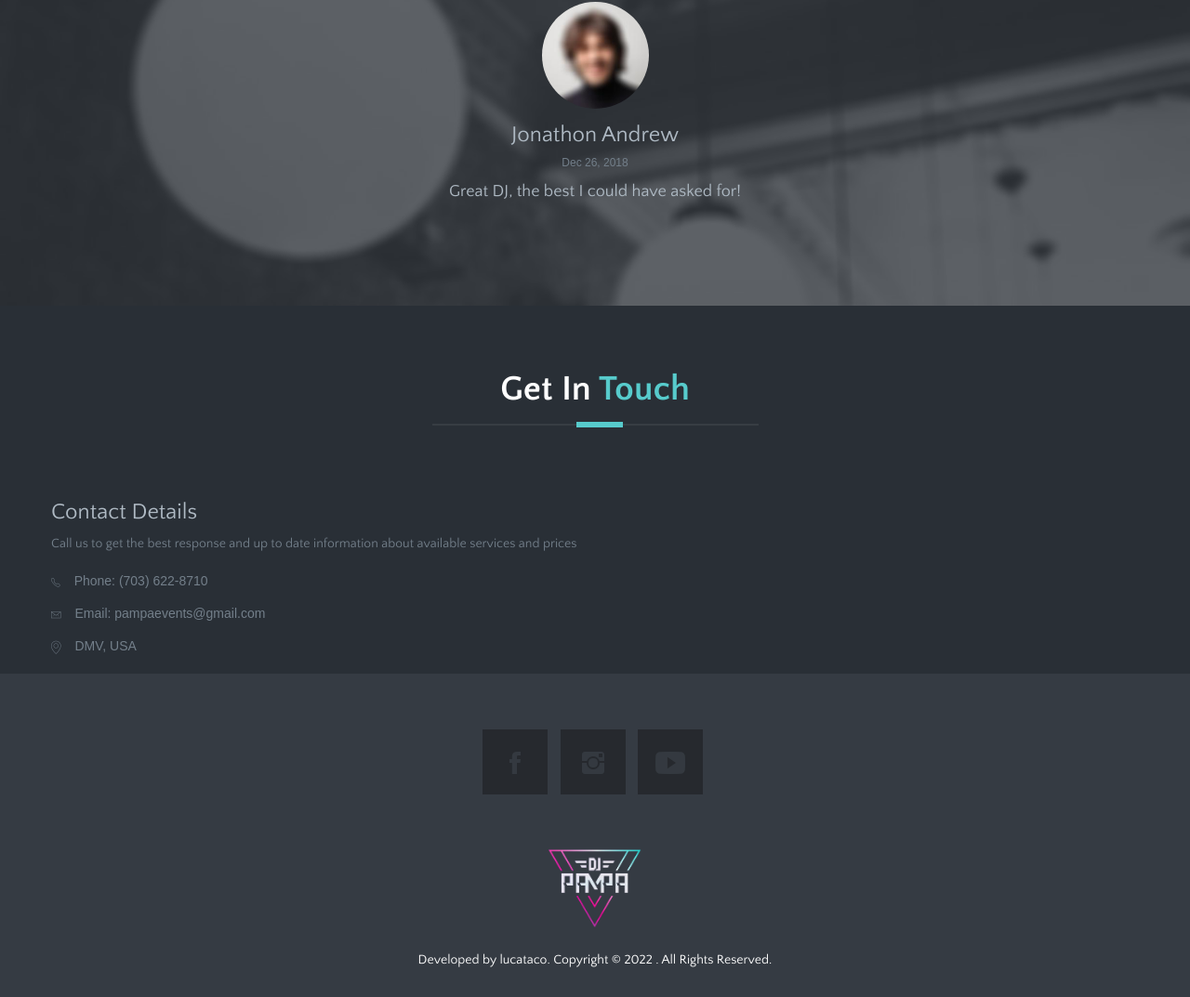
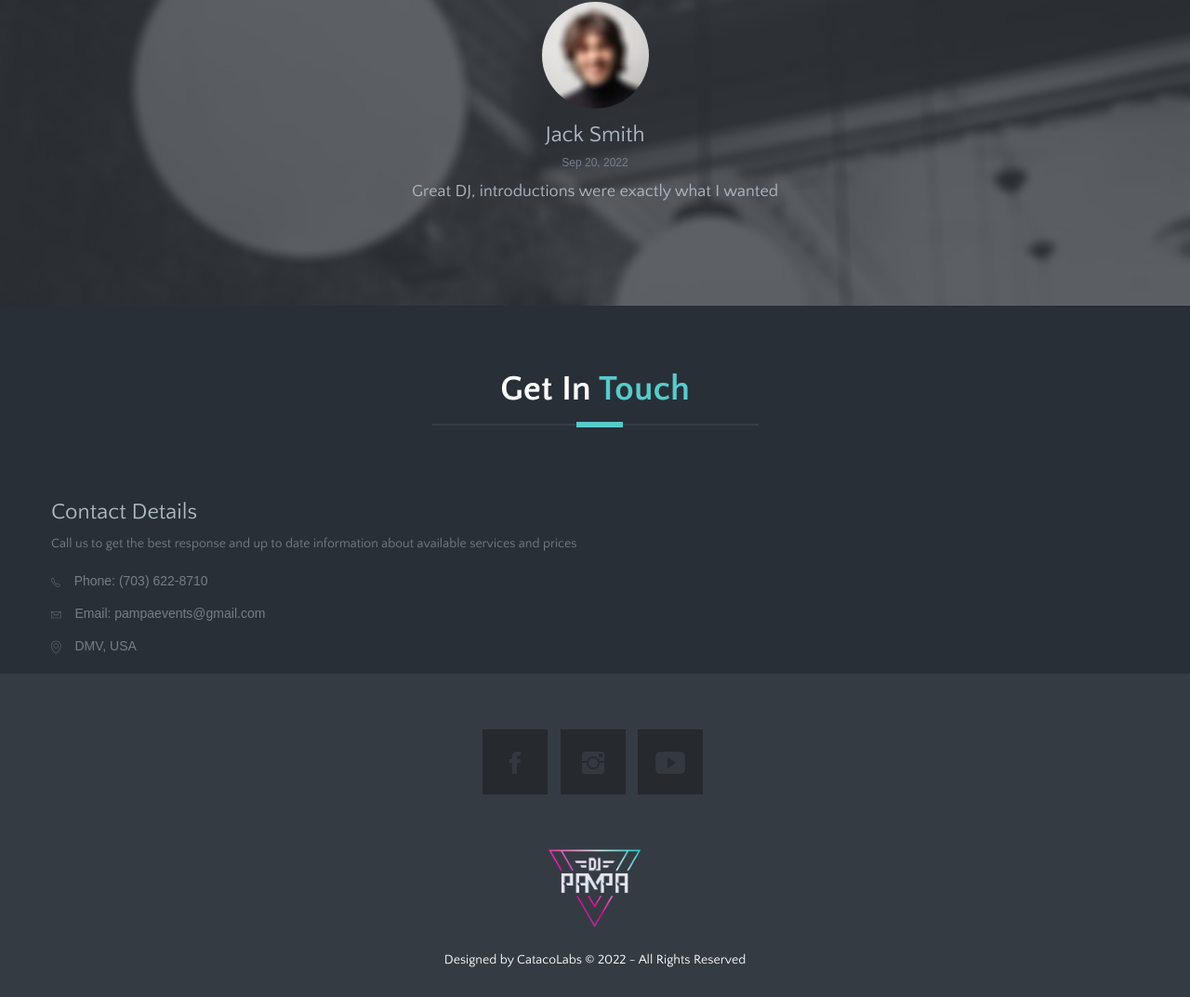
Before and after one commit to lucataco/djpampa, a plain HTML site: page index.html in a window 1280 px wide. Shown: the part 3776-4849 px from the top of the page at 93% size. Drawn offline with Linux system fonts and the light colour scheme; some packages are replaced by stand-ins of ours; files whose address does not match are found by name; a web font is replaced by a local one.

Commit message:
Update footer to link to Catacolabs

```diff
--- a/index.html
+++ b/index.html
@@ -5,22 +5,12 @@
 <!--[if gt IE 8]><!-->
 <html class="no-js">
   <!--<![endif]-->
-
   <head>
     <meta http-equiv="Content-Type" content="text/html; charset=UTF-8" />
     <meta name="description" content="DJ Pampas website " />
-
     <title>DJ Pampa</title>
-
-    <!-- Mobile Specific Meta
-		================================================== -->
+    <!-- Mobile Specific Meta-->
     <meta name="viewport" content="width=device-width, initial-scale=1" />
-
-    <!-- Favicon -->
-    <!-- <link rel="shortcut icon" type="image/x-icon" href="img/favicon.png" /> -->
-
-    <!-- CSS
-		================================================== -->
     <!-- Fontawesome Icon font -->
     <link rel="stylesheet" href="plugins/themefisher-font/style.css" />
     <!-- bootstrap.min css -->
@@ -44,11 +34,8 @@
     <!-- Main Stylesheet -->
     <link rel="stylesheet" href="css/style.css" />
   </head>
-
   <body id="body" data-spy="scroll" data-target=".navbar" data-offset="50">
-    <!--
-	    Start Preloader
-	    ==================================== -->
+    <!-- Start Preloader -->
     <div class="preloader">
       <div class="sk-cube-grid">
         <div class="sk-cube sk-cube1"></div>
@@ -62,28 +49,20 @@
         <div class="sk-cube sk-cube9"></div>
       </div>
     </div>
-    <!-- End Preloader
-        ==================================== -->
-
-    <!--
-Welcome Slider
-==================================== -->
-
+    <!-- Welcome Slider -->
     <section
       class="hero-area overlay"
       style="background-image: url('images/banner/hero-area.jpg')"
     >
       <div class="block">
         <img src="./images/logo.png" height="500" />
-        <!-- <h1>DJ Pampa</h1> -->
         <h2>DJ | MC | Sound | Lighting | Entertainment</h2>
-        <a data-scroll href="#services" class="btn btn-transparent">Book Now</a>
+        <a data-scroll href="#contact-us" class="btn btn-transparent"
+          >Book Now</a
+        >
       </div>
     </section>
-
-    <!--
-  Fixed Navigation
-  ==================================== -->
+    <!-- Fixed Navigation -->
     <header id="navigation" class="navbar navigation">
       <div class="container">
         <div class="navbar-header">
@@ -99,15 +78,11 @@ Welcome Slider
             <span class="icon-bar"></span>
             <span class="icon-bar"></span>
           </button>
-          <!-- /responsive nav button -->
-
           <!-- logo -->
           <a class="navbar-brand logo" href="#body">
             <img src="images/logo.png" width="65px" height="65px" />
           </a>
-          <!-- /logo -->
         </div>
-
         <!-- main nav -->
         <nav class="collapse navbar-collapse navbar-right" role="Navigation">
           <ul id="nav" class="nav navbar-nav navigation-menu">
@@ -118,17 +93,10 @@ Welcome Slider
             <li><a data-scroll href="#contact-us">Contact</a></li>
           </ul>
         </nav>
-        <!-- /main nav -->
       </div>
     </header>
-    <!--
-  End Fixed Navigation
-  ==================================== -->
-
-    <!--
-		Start About Section
-		==================================== -->
-
+    <!-- End Fixed Navigation -->
+    <!--Start About Section -->
     <section class="section about-2 padding-0 bg-dark" id="about">
       <div class="container-fluid">
         <div class="row">
@@ -137,8 +105,6 @@ Welcome Slider
             <h2>About <span class="color">DJ Pampa</span></h2>
             <div class="border"></div>
           </div>
-          <!-- /section title -->
-
           <div class="col-md-6 padding-0">
             <img
               class="img-responsive"
@@ -202,10 +168,7 @@ Welcome Slider
         </div>
       </div>
     </section>
-
-    <!--
-Start Call To Action
-==================================== -->
+    <!-- Start Call To Action  -->
     <section class="call-to-action section-sm bg-1 overly">
       <div class="container">
         <div class="row">
@@ -216,15 +179,10 @@ Start Call To Action
             <a href="#" class="btn btn-main">Book us for your next event</a>
           </div>
         </div>
-        <!-- End row -->
       </div>
-      <!-- End container -->
     </section>
-    <!-- End section -->
 
-    <!-- Start Services Section
-==================================== -->
-
+    <!-- Start Services Section -->
     <section id="services" class="bg-one section">
       <div class="container">
         <div class="row">
@@ -233,7 +191,6 @@ Start Call To Action
             <h2>Our <span class="color">Services</span></h2>
             <div class="border"></div>
           </div>
-          <!-- /section title -->
 
           <!-- Single Service Item -->
           <article
@@ -252,9 +209,6 @@ Start Call To Action
               </p>
             </div>
           </article>
-          <!-- End Single Service Item -->
-
-          <!-- Single Service Item -->
           <article
             class="col-md-4 col-sm-6 col-xs-12 wow fadeInUp"
             data-wow-duration="500ms"
@@ -272,9 +226,6 @@ Start Call To Action
               </p>
             </div>
           </article>
-          <!-- End Single Service Item -->
-
-          <!-- Single Service Item -->
           <article
             class="col-md-4 col-sm-6 col-xs-12 wow fadeInUp"
             data-wow-duration="500ms"
@@ -291,30 +242,21 @@ Start Call To Action
               </p>
             </div>
           </article>
-          <!-- End Single Service Item -->
         </div>
-        <!-- End row -->
       </div>
-      <!-- End container -->
     </section>
-    <!-- End section -->
 
-    <!-- Start Portfolio Section
-		=========================================== -->
+    <!-- Start Portfolio Section -->
     <section class="portfolio section section-bg overly" id="portfolio">
       <div class="container">
         <div class="row">
           <div class="col-lg-12">
-            <!-- section title -->
             <div class="title text-center">
               <h2>Past <span class="color">Events</span></h2>
               <div class="border"></div>
             </div>
-            <!-- /section title -->
           </div>
-          <!-- /end col-lg-12 -->
         </div>
-        <!-- end row -->
 
         <div class="row filtr-container">
           <div class="col-lg-4 filtr-item" data-category="development">
@@ -382,14 +324,9 @@ Start Call To Action
           </div>
         </div>
       </div>
-      <!-- end container -->
     </section>
-    <!-- End section -->
 
-    <!--
-Start Counter Section
-==================================== -->
-
+    <!-- Start Counter Section -->
     <section id="counter" class="parallax-section bg-1 section overly">
       <div class="container">
         <div class="row">
@@ -404,7 +341,6 @@ Start Counter Section
               <h3>Happy Clients</h3>
             </div>
           </div>
-          <!-- end first count item -->
 
           <!-- second count item -->
           <div
@@ -418,7 +354,6 @@ Start Counter Section
               <h3>Projects completed</h3>
             </div>
           </div>
-          <!-- end second count item -->
 
           <!-- third count item -->
           <div
@@ -432,7 +367,6 @@ Start Counter Section
               <h3>Positive feedback</h3>
             </div>
           </div>
-          <!-- end third count item -->
 
           <!-- fourth count item -->
           <div
@@ -446,17 +380,11 @@ Start Counter Section
               <h3>LED Glow Batons</h3>
             </div>
           </div>
-          <!-- end fourth count item -->
         </div>
-        <!-- end row -->
       </div>
-      <!-- end container -->
     </section>
-    <!-- end section -->
 
-    <!-- Start Testimonial
-		=========================================== -->
-
+    <!-- Start Testimonial -->
     <section id="testimonial" class="testimonial overly section bg-2">
       <div class="container">
         <div class="row">
@@ -483,8 +411,8 @@ Start Counter Section
                 <!-- client info -->
                 <div class="client-info">
                   <div class="client-meta">
-                    <h3>Jonathon Andrew</h3>
-                    <span>Dec 26, 2018</span>
+                    <h3>John Snow</h3>
+                    <span>Oct 26, 2022</span>
                   </div>
                   <div class="client-comment">
                     <p>Great MC, the best I could have asked for!</p>
@@ -509,11 +437,11 @@ Start Counter Section
                 <!-- client info -->
                 <div class="client-info">
                   <div class="client-meta">
-                    <h3>Jonathon Andrew</h3>
-                    <span>Dec 26, 2018</span>
+                    <h3>Jack Smith</h3>
+                    <span>Sep 20, 2022</span>
                   </div>
                   <div class="client-comment">
-                    <p>Great DJ, the best I could have asked for!</p>
+                    <p>Great DJ, introductions were exactly what I wanted</p>
                   </div>
                 </div>
                 <!-- /client info -->
@@ -535,32 +463,21 @@ Start Counter Section
                 <!-- client info -->
                 <div class="client-info">
                   <div class="client-meta">
-                    <h3>Jonathon Andrew</h3>
-                    <span>Dec 26, 2018</span>
+                    <h3>Noah Drew</h3>
+                    <span>July 16, 2022</span>
                   </div>
                   <div class="client-comment">
-                    <p>
-                      Great Lighting and sound setup, the best I could have
-                      asked for!
-                    </p>
+                    <p>Great Lighting and sound setup, excellent service!</p>
                   </div>
                 </div>
-                <!-- /client info -->
               </div>
-              <!-- /testimonial single -->
             </div>
-            <!-- end testimonial wrapper -->
           </div>
-          <!-- end col lg 12 -->
         </div>
-        <!-- End row -->
       </div>
-      <!-- End container -->
     </section>
-    <!-- End Section -->
 
-    <!-- Srart Contact Us
-=========================================== -->
+    <!-- Srart Contact Us  -->
     <section id="contact-us" class="contact-us section-bg">
       <div class="container">
         <div class="row">
@@ -595,17 +512,9 @@ Start Counter Section
               </div>
             </div>
           </div>
-          <!-- / End Contact Details -->
         </div>
-        <!-- end row -->
       </div>
-      <!-- end container -->
     </section>
-    <!-- end section -->
-
-    <!-- end Contact Area
-		========================================== -->
-
     <footer id="footer" class="bg-one">
       <div class="container">
         <div class="row wow fadeInUp" data-wow-duration="500ms">
@@ -632,7 +541,6 @@ Start Counter Section
                 </li>
               </ul>
             </div>
-            <!--/. End Footer Social Links -->
 
             <!-- copyright -->
             <div class="copyright text-center">
@@ -642,28 +550,19 @@ Start Counter Section
               <br />
 
               <p>
-                Developed by
-                <a href="https://www.lucataco.com" target="_blank">lucataco</a>.
-                Copyright &copy;
+                Designed by
+                <a href="https://catacolabs.com" target="_blank">CatacoLabs</a>
+                &copy;
                 <script>
                   document.write(new Date().getFullYear());
                 </script>
-                . All Rights Reserved.
+                - All Rights Reserved
               </p>
             </div>
-            <!-- /copyright -->
           </div>
-          <!-- end col lg 12 -->
         </div>
-        <!-- end row -->
       </div>
-      <!-- end container -->
     </footer>
-    <!-- end footer -->
-
-    <!--
-		Essential Scripts
-		=====================================-->
 
     <!-- Main jQuery -->
     <script
```
